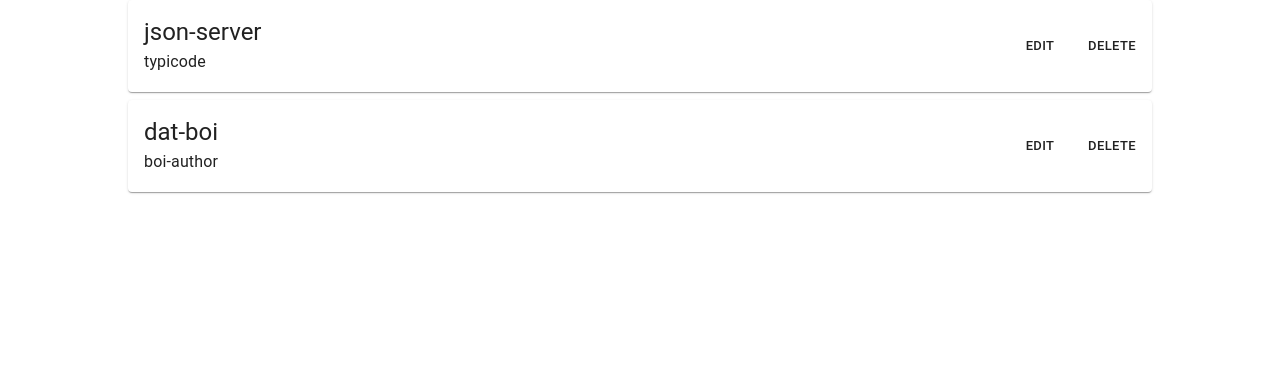
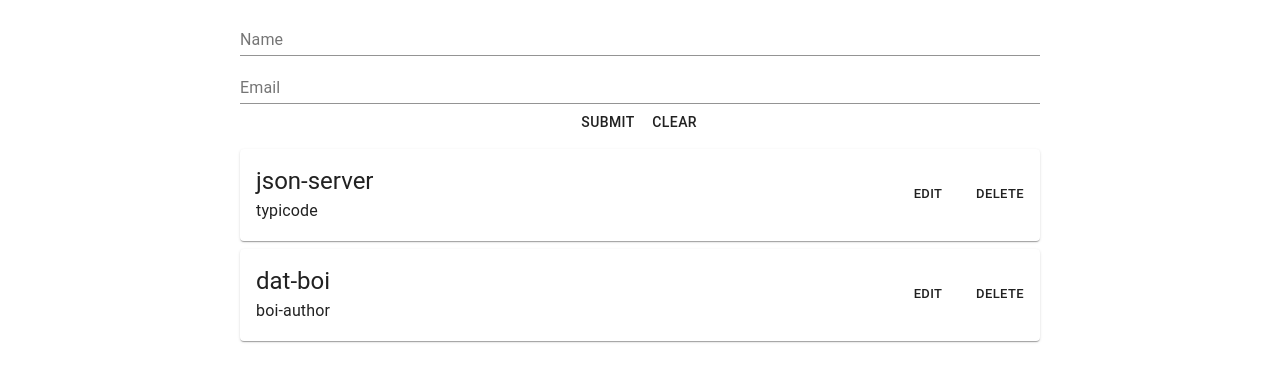
Before and after one commit to Uddekudde/crud-graphql, a React (Create React App) app: page / in a window 1280 px wide. Shown: the top 382 px of the page. Built offline with nearby package versions, Linux system fonts and the light colour scheme; data requests are answered from the project's data file.

Commit message:
added form

```diff
--- a/src/components/app/App.css
+++ b/src/components/app/App.css
@@ -1,10 +1,24 @@
 .flex-container{
   margin: 0 auto;
   width: 80%;
+  display: flex;
+  flex-wrap: wrap;
+  justify-content: center;
 }
 
 .MuiCard-root {
+  flex: 0 1 800px;
   display: flex;
   justify-content: space-between;
   margin-bottom: 0.5em;
 }
+
+.form {
+  flex: 0 1 800px;
+  margin: 0.5em;
+}
+
+.form-buttons {
+  display: flex;
+  justify-content: center;
+}
--- a/src/components/app/App.js
+++ b/src/components/app/App.js
@@ -1,4 +1,5 @@
 import React, { useEffect, useState } from 'react';
+import TextField from '@material-ui/core/TextField';
 import Card from '@material-ui/core/Card';
 import CardActions from '@material-ui/core/CardActions';
 import CardContent from '@material-ui/core/CardContent';
@@ -20,6 +21,26 @@
 
   return (
     <div className="flex-container">
+      <form className="form" noValidate autoComplete="off">
+        <TextField
+          name="username"
+          fullWidth
+          label="Name"
+        />
+        <TextField
+          name="email"
+          fullWidth
+          label="Email"
+        />
+        <div class="form-buttons">
+          <Button className="button-submit" type="submit">
+            Submit
+          </Button>
+          <Button className="button-clear" type="button">
+            Clear
+          </Button>
+        </div>
+      </form>
       { posts ?
         posts.map(post => (
           <Card key = {post.id}>
```
